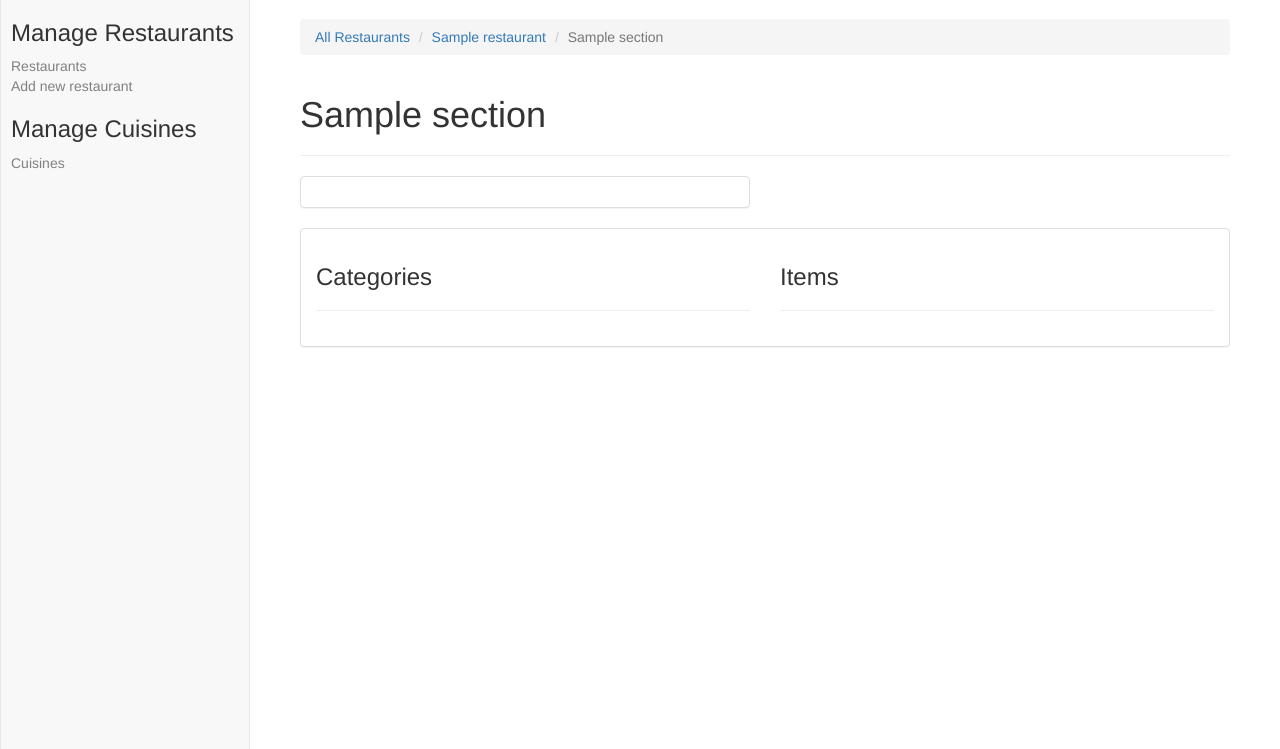
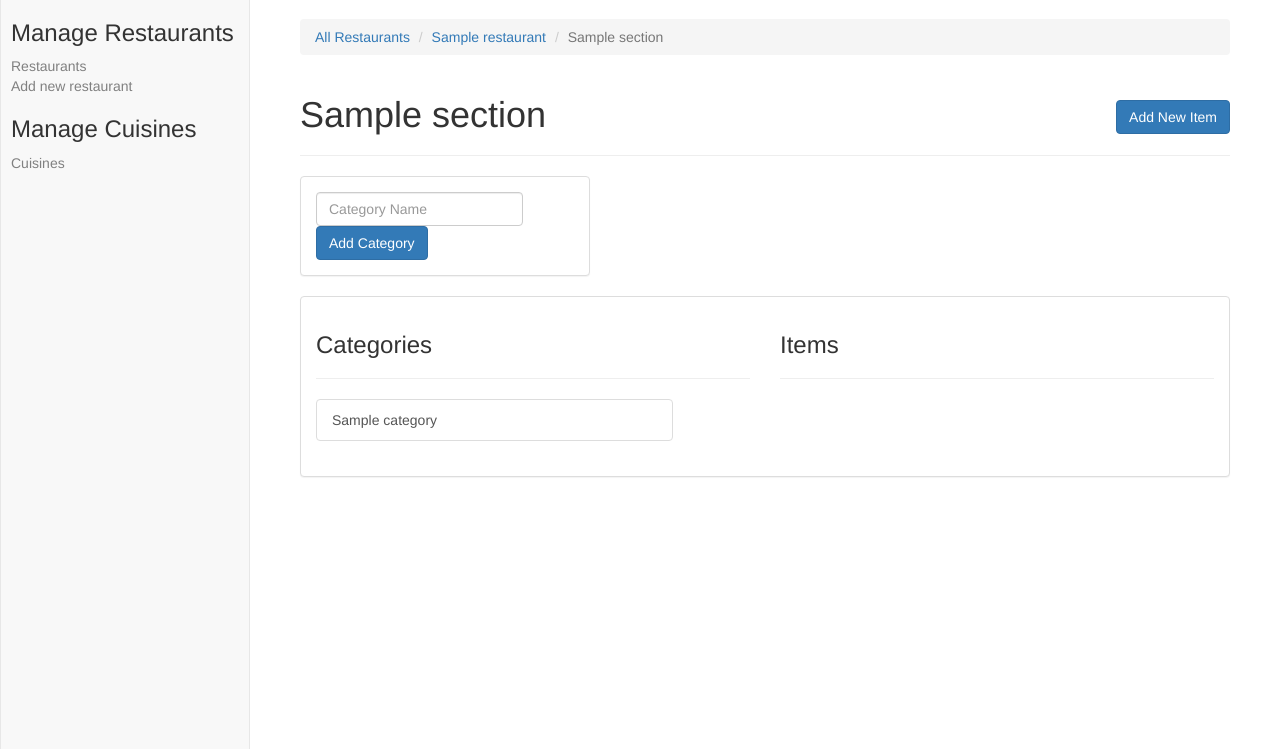
Before and after one commit to German91/django-restaurant, a Django app: a page that uses templates/base.html in a window 1280 px wide. Shown: the part 51-800 px from the top of the page. Run offline with Django 3.2, Linux system fonts and the light colour scheme; a user stored in the database is signed in; tables that the repository leaves empty hold one stand-in row (values such as "Sample post"); some libraries are stand-ins or nearby versions.

Commit message:
Added categories to section, added jquery ui, added modal in order to add items

```diff
--- /dev/null
+++ b/categories/admin.py
@@ -0,0 +1,5 @@
+from django.contrib import admin
+
+from .models import Category
+
+admin.site.register(Category)
--- /dev/null
+++ b/categories/apps.py
@@ -0,0 +1,5 @@
+from django.apps import AppConfig
+
+
+class CategoriesConfig(AppConfig):
+    name = 'categories'
--- /dev/null
+++ b/categories/forms.py
@@ -0,0 +1,10 @@
+from django import forms
+
+from .models import Category
+
+class CategoryForm(forms.ModelForm):
+    name = forms.CharField(max_length=100, label='', widget=forms.TextInput(attrs={'placeholder': 'Category Name'}))
+
+    class Meta:
+        model = Category
+        fields = ('name',)
--- /dev/null
+++ b/categories/models.py
@@ -0,0 +1,19 @@
+from django.db import models
+from django.utils.text import slugify
+
+from sections.models import Section
+
+class Category(models.Model):
+    name = models.CharField(max_length=100)
+    slug = models.SlugField(max_length=50, unique=True)
+    section = models.ForeignKey(Section, on_delete=models.CASCADE)
+    created_date = models.DateTimeField(auto_now_add=True)
+    modified_date = models.DateTimeField(auto_now=True)
+
+    def __str__(self):
+        return self.name
+
+    def save(self, *args, **kwargs):
+        if not self.id:
+            self.slug = slugify(self.name)
+        super(Category, self).save(*args, **kwargs)
--- /dev/null
+++ b/categories/tests.py
@@ -0,0 +1,3 @@
+from django.test import TestCase
+
+# Create your tests here.
--- /dev/null
+++ b/categories/urls.py
@@ -0,0 +1,7 @@
+from django.conf.urls import url
+
+from categories import views
+
+urlpatterns = [
+    url(r'^add/', views.category_add, name='category_add'),
+]
--- a/restaurantsapp/settings.py
+++ b/restaurantsapp/settings.py
@@ -41,6 +41,7 @@ INSTALLED_APPS = [
     'restaurants',
     'cuisines',
     'sections',
+    'categories',
 ]
 
 MIDDLEWARE_CLASSES = [
--- a/restaurantsapp/static/css/main.css
+++ b/restaurantsapp/static/css/main.css
@@ -10,6 +10,9 @@ body {
   right: 0;
   bottom: 0;
 }
+
+/* CATEGORIES */
+
 
 /* SIDEBAR */
 #wrapper {
--- a/restaurantsapp/urls.py
+++ b/restaurantsapp/urls.py
@@ -24,4 +24,5 @@ urlpatterns = [
     url(r'^restaurants/', include('restaurants.urls')),
     url(r'^cuisines/', include('cuisines.urls')),
     url(r'^sections/', include('sections.urls')),
+    url(r'^categories/', include('categories.urls')),
 ]
--- a/sections/admin.py
+++ b/sections/admin.py
@@ -1,3 +1,5 @@
 from django.contrib import admin
 
-# Register your models here.
+from .models import Section
+
+admin.site.register(Section)
--- a/sections/views.py
+++ b/sections/views.py
@@ -5,6 +5,8 @@ from django.contrib.auth.decorators import login_required
 from .models import Section
 from .forms import SectionForm
 from restaurants.models import Restaurant
+from categories.models import Category
+from categories.forms import CategoryForm
 
 @login_required
 def section_add(request):
@@ -25,5 +27,7 @@ def section_delete(request, pk):
 
 @login_required
 def section_view(request, slug):
+    category_form = CategoryForm()
     section = get_object_or_404(Section, slug=slug)
-    return render(request, 'sections/section_view.html', {'section': section})
+    categories = Category.objects.filter(section=section)
+    return render(request, 'sections/section_view.html', {'section': section, 'categories': categories, 'category_form': category_form})
--- a/templates/base.html
+++ b/templates/base.html
@@ -9,6 +9,7 @@
     <meta name="viewport" content="width=device-width, initial-scale=1">
 
     {% bootstrap_css %}
+    <link rel="stylesheet" href="//code.jquery.com/ui/1.12.1/themes/base/jquery-ui.css">
     <link rel="stylesheet" href="{% static 'css/main.css' %}">
   </head>
   <body>
@@ -41,5 +42,14 @@
     </div>
 
     {% bootstrap_javascript %}
+    <script src="https://code.jquery.com/ui/1.12.1/jquery-ui.js"></script>
+
+    <script>
+      $( function() {
+        $( "#sortable" ).sortable();
+        $( "#sortable" ).disableSelection();
+        $('[data-toggle="tooltip"]').tooltip();
+      } );
+    </script>
   </body>
 </html>
--- /dev/null
+++ b/templates/sections/add_item.html
@@ -0,0 +1,18 @@
+
+<div class="modal fade" id="add_item_modal">
+    <div class="modal-dialog">
+        <div class="modal-content">
+            <div class="modal-header">
+                <button type="button" class="close" data-dismiss="modal" aria-hidden="true">&times;</button>
+                <h4 class="modal-title">Modal title</h4>
+            </div>
+            <div class="modal-body">
+
+            </div>
+            <div class="modal-footer">
+                <button type="button" class="btn btn-default" data-dismiss="modal">Close</button>
+                <button type="button" class="btn btn-primary">Save changes</button>
+            </div>
+        </div>
+    </div>
+</div>
--- a/templates/sections/section_view.html
+++ b/templates/sections/section_view.html
@@ -14,16 +14,29 @@
 
       <div class="row">
           <div class="col-xs-12 col-sm-12">
-            <h1>{{ section.name }}</h1>
+            <h1>
+                <span>{{ section.name }}</span>
+
+                <span class="pull-right">
+                    <button type="button" data-toggle="modal" data-target="#add_item_modal" class="btn btn-primary">Add New Item</button>
+                </span>
+            </h1>
             <hr>
           </div>
       </div>
 
       <div class="row">
-          <div class="col-xs-12 col-sm-6">
+          <div class="col-xs-12 col-sm-4">
               <div class="panel panel-default">
                   <div class="panel-body">
+                    <form class="form-inline" action="{% url 'category_add' %}" method="post">{% csrf_token %}
+                        <input type="hidden" name="section" value="{{ section.pk }}" />
+                        {% bootstrap_form category_form %}
 
+                        <div class="form-group">
+                            <button type="submit" class="btn btn-primary" data-toggle="tooltip" title="Create new category">Add Category</button>
+                        </div>
+                    </form>
                   </div>
               </div>
           </div>
@@ -37,6 +50,16 @@
                           <div class="col-xs-12 col-sm-6">
                               <h3>Categories</h3>
                               <hr>
+
+                              <div class="row">
+                                  <div class="col-xs-12 col-sm-10">
+                                      <div class="list-group add_item_button" id="sortable">
+                                        {% for category in categories %}
+                                            <a role="button" onclick="showButton({{ category.pk }})" class="list-group-item">{{ category.name }}</a>
+                                        {% endfor %}
+                                    </div>
+                                  </div>
+                              </div>
                           </div>
 
                           <div class="col-xs-12 col-sm-6">
@@ -49,4 +72,12 @@
           </div>
       </div>
   </div>
+
+  <script>
+      var showItemModal = function (pk) {
+        category = pk;
+      }
+  </script>
+
+  {% include "sections/add_item.html" %}
 {% endblock content %}
```
Also changed, not shown: categories/views.py (added, +17 -0 lines), categories/__init__.py (added), categories/migrations/0001_initial.py (added), categories/migrations/__init__.py (added).
